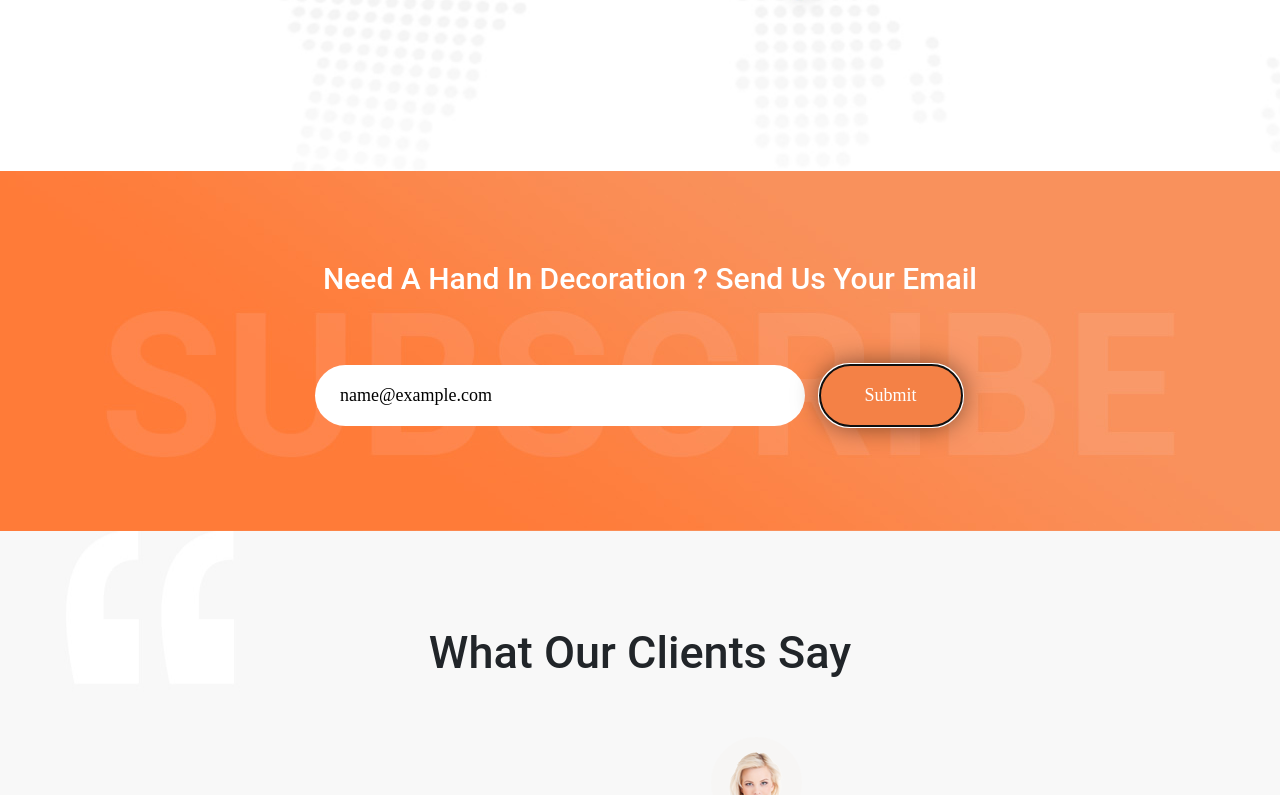
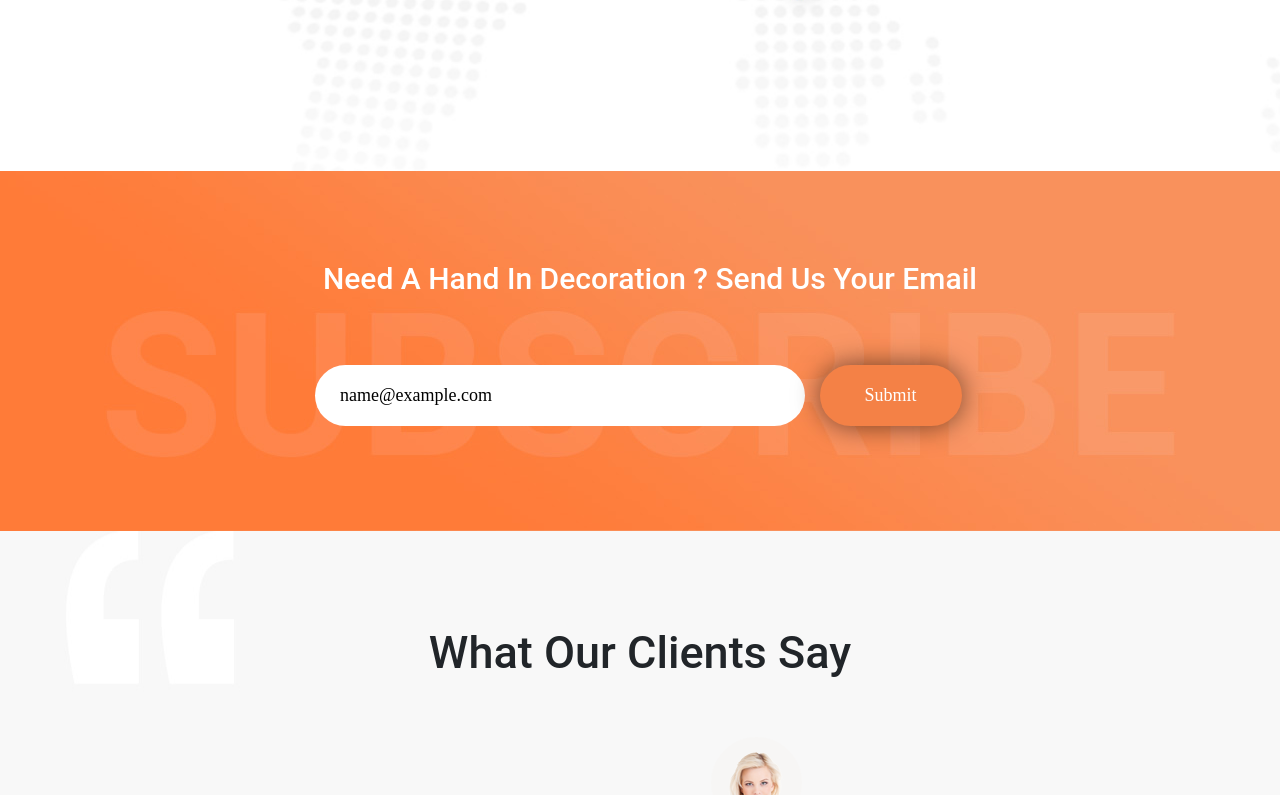
Before and after one commit to 127phudu/interior, a plain HTML site: page index.html in a window 1280 px wide. Both pictures are taken after typing "name@example.com" into the empty fields and a click on the button "Submit". Shown: the part 3034-3829 px from the top of the page. Drawn offline with nearby package versions, Linux system fonts and the light colour scheme.

Commit message:
main-content

```diff
--- a/css/style.css
+++ b/css/style.css
@@ -300,6 +300,10 @@
     box-shadow: 0px 0px 28px -1px rgba(0,0,0,0.60);
 }
 
+.sent-email .row .form button:focus {
+    outline: none;
+}
+
 /*
     footer css
  */
```
